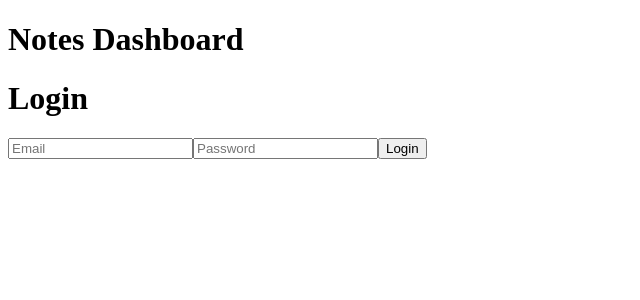
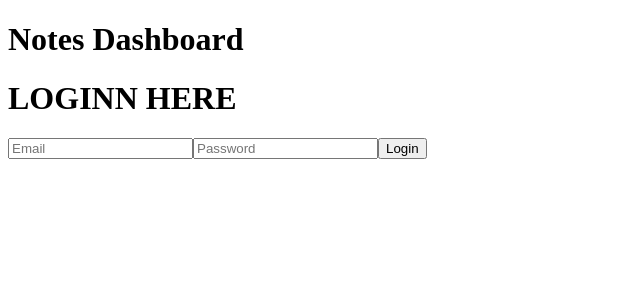
Before and after one commit to 09022004/notes-saas, a Next.js app: page /login in a window 1280 px wide. Shown: the top 300 px of the page, without its empty margins (0-640 px from the left). Built offline with nearby package versions, Linux system fonts and the light colour scheme.

Commit message:
Update page.js

```diff
--- a/app/login/page.js
+++ b/app/login/page.js
@@ -16,7 +16,7 @@ export default function Login() {
 
   return (
     <div>
-      <h1>Login</h1>
+      <h1>LOGINN HERE</h1>
       <form onSubmit={handleLogin}>
         <input
           type="email"
```
